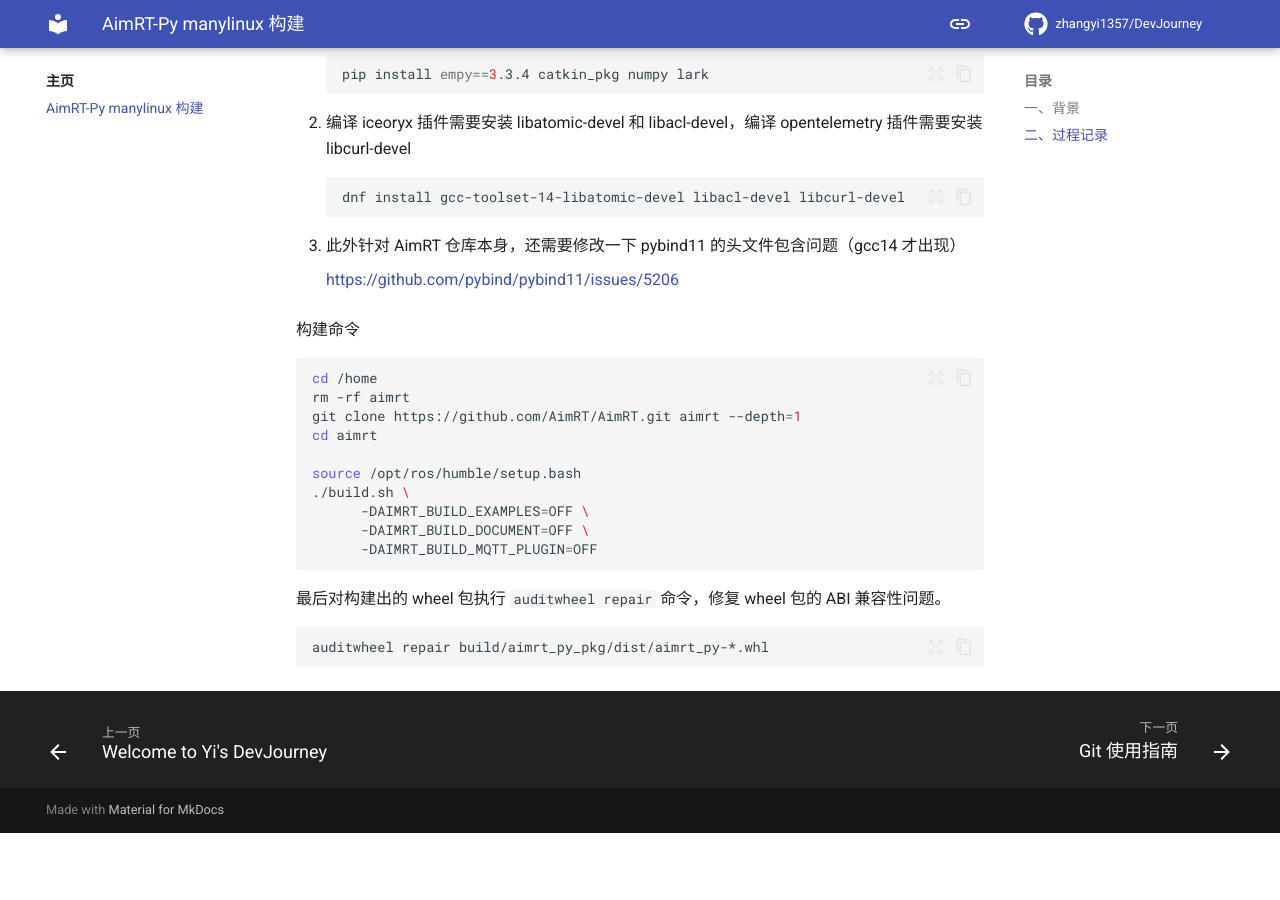
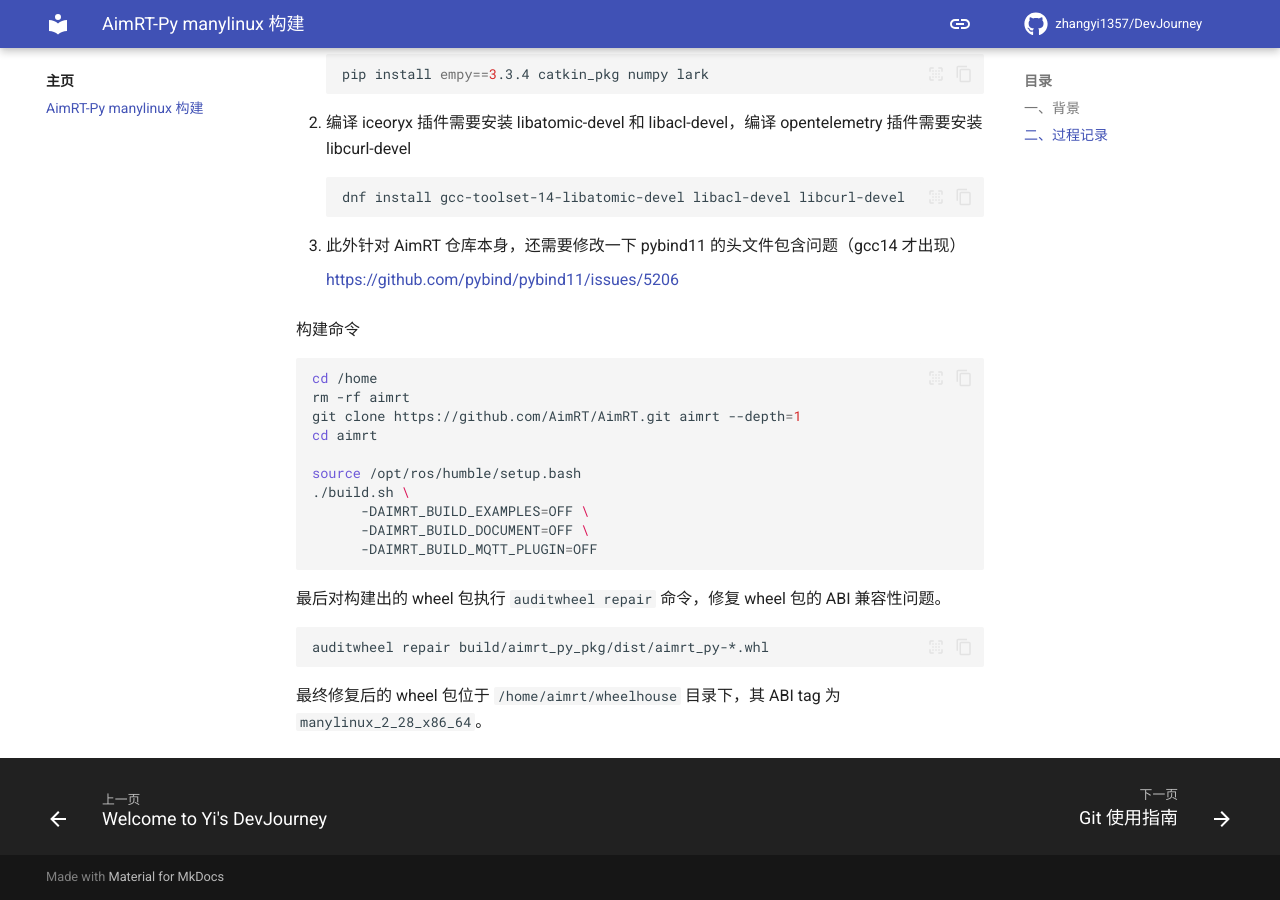
Before and after one commit to zhangyi1357/DevJourney, an MkDocs documentation site: the page built from docs/aimrt-py-build-on-manylinux.md, in a window 1280 px wide and 900 px high, scrolled down 1112 px. Built offline with MkDocs 1.6.1 and Material for MkDocs 9.7.7, drawn with Linux system fonts in a browser that asks for light colours; comment, search, counter and statistics services are not loaded; before the commit the page ends 1945 px from its top, so only the background shows below that.

Commit message:
Update AimRT-Py manylinux build documentation with final wheel package location
- Added a note specifying the final location of the repaired wheel package at `/home/aimrt/wheelhouse` with ABI tag `manylinux_2_28_x86_64`.

````diff
--- a/docs/aimrt-py-build-on-manylinux.md
+++ b/docs/aimrt-py-build-on-manylinux.md
@@ -81,3 +81,5 @@
 ```bash
 auditwheel repair build/aimrt_py_pkg/dist/aimrt_py-*.whl
 ```
+
+最终修复后的 wheel 包位于 `/home/aimrt/wheelhouse` 目录下，其 ABI tag 为 `manylinux_2_28_x86_64`。
````
